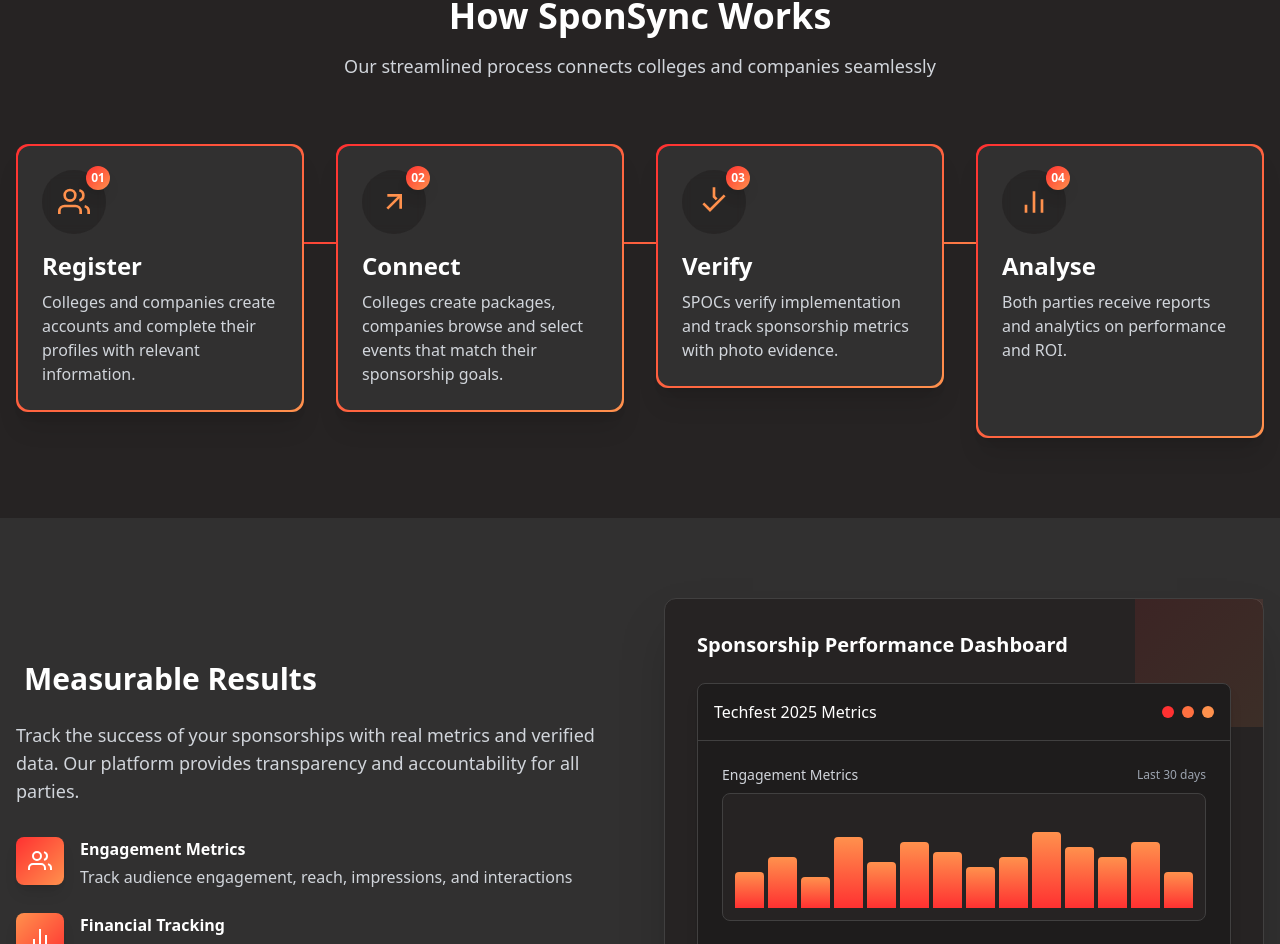
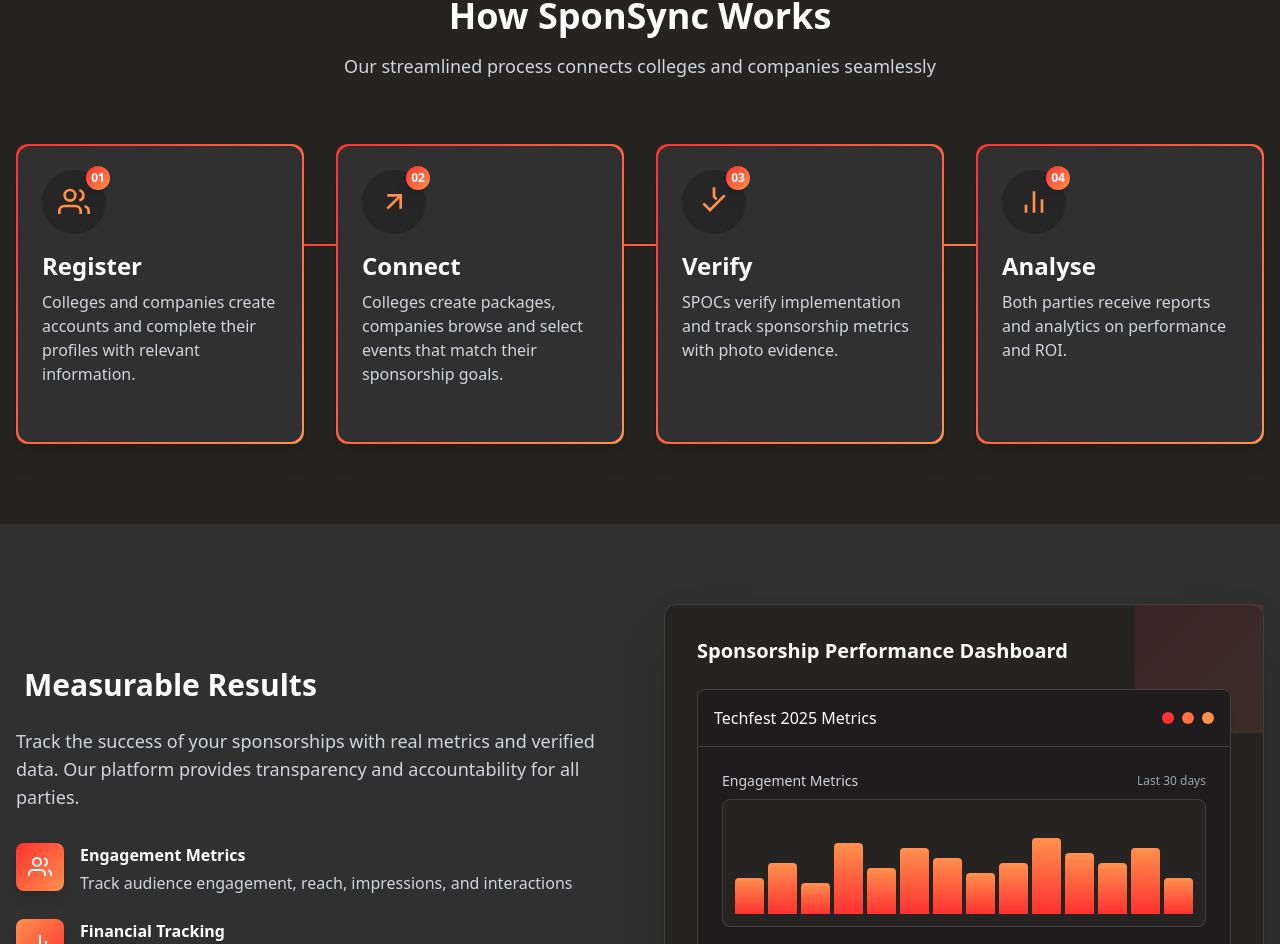
Before and after one commit to aarushroyy/sponsync, a Next.js app: page / in a window 1280 px wide. Shown: the part 1245-2189 px from the top of the page. Built offline with nearby package versions, Linux system fonts and the light colour scheme.

Commit message:
fix: cards - landing page

```diff
--- a/src/app/page.tsx
+++ b/src/app/page.tsx
@@ -1993,8 +1993,8 @@ const HomePage = () => {
 
       {/* Step 1: Register */}
       <div className="relative z-10">
-        <div className="bg-gradient-to-br from-[#ff3131] to-[#ff914d] rounded-xl shadow-xl p-[2px]">
-          <div className="bg-[#313030] rounded-xl p-6 h-full hover:bg-[#383535] transition-colors">
+        <div className="bg-gradient-to-br from-[#ff3131] to-[#ff914d] rounded-xl shadow-xl p-[2px] h-[300px]">
+          <div className="bg-[#313030] rounded-xl p-6 h-full hover:bg-[#383535] transition-colors flex flex-col">
             <div className="bg-[#1e1c1c]/50 rounded-full w-16 h-16 flex items-center justify-center mb-4 relative backdrop-blur-sm">
               <svg className="h-8 w-8 text-[#ff914d]" viewBox="0 0 24 24" fill="none" stroke="currentColor" strokeWidth="2">
                 <path d="M17 21v-2a4 4 0 00-4-4H5a4 4 0 00-4 4v2"></path>
@@ -2007,15 +2007,15 @@ const HomePage = () => {
               </div>
             </div>
             <h3 className="text-2xl font-bold text-white mb-2">Register</h3>
-            <p className="text-gray-300">Colleges and companies create accounts and complete their profiles with relevant information.</p>
+            <p className="text-gray-300 flex-1">Colleges and companies create accounts and complete their profiles with relevant information.</p>
           </div>
         </div>
       </div>
 
       {/* Step 2: Connect */}
       <div className="relative z-10">
-        <div className="bg-gradient-to-br from-[#ff3131] to-[#ff914d] rounded-xl shadow-xl p-[2px]">
-          <div className="bg-[#313030] rounded-xl p-6 h-full hover:bg-[#383535] transition-colors">
+        <div className="bg-gradient-to-br from-[#ff3131] to-[#ff914d] rounded-xl shadow-xl p-[2px] h-[300px]">
+          <div className="bg-[#313030] rounded-xl p-6 h-full hover:bg-[#383535] transition-colors flex flex-col">
             <div className="bg-[#1e1c1c]/50 rounded-full w-16 h-16 flex items-center justify-center mb-4 relative backdrop-blur-sm">
               <svg className="h-8 w-8 text-[#ff914d]" viewBox="0 0 24 24" fill="none" stroke="currentColor" strokeWidth="2">
                 <line x1="7" y1="17" x2="17" y2="7"></line>
@@ -2026,15 +2026,15 @@ const HomePage = () => {
               </div>
             </div>
             <h3 className="text-2xl font-bold text-white mb-2">Connect</h3>
-            <p className="text-gray-300">Colleges create packages, companies browse and select events that match their sponsorship goals.</p>
+            <p className="text-gray-300 flex-1">Colleges create packages, companies browse and select events that match their sponsorship goals.</p>
           </div>
         </div>
       </div>
 
       {/* Step 3: Verify */}
       <div className="relative z-10">
-        <div className="bg-gradient-to-br from-[#ff3131] to-[#ff914d] rounded-xl shadow-xl p-[2px]">
-          <div className="bg-[#313030] rounded-xl p-6 h-full hover:bg-[#383535] transition-colors">
+        <div className="bg-gradient-to-br from-[#ff3131] to-[#ff914d] rounded-xl shadow-xl p-[2px] h-[300px]">
+          <div className="bg-[#313030] rounded-xl p-6 h-full hover:bg-[#383535] transition-colors flex flex-col">
             <div className="bg-[#1e1c1c]/50 rounded-full w-16 h-16 flex items-center justify-center mb-4 relative backdrop-blur-sm">
               <svg className="h-8 w-8 text-[#ff914d]" viewBox="0 0 24 24" fill="none" stroke="currentColor" strokeWidth="2">
                 <path d="M20 7L9 18l-5-5M12 1v7l2 2"></path>
@@ -2044,15 +2044,15 @@ const HomePage = () => {
               </div>
             </div>
             <h3 className="text-2xl font-bold text-white mb-2">Verify</h3>
-            <p className="text-gray-300">SPOCs verify implementation and track sponsorship metrics with photo evidence.</p>
+            <p className="text-gray-300 flex-1">SPOCs verify implementation and track sponsorship metrics with photo evidence.</p>
           </div>
         </div>
       </div>
 
       {/* Step 4: Analyze */}
       <div className="relative z-10">
-        <div className="bg-gradient-to-br from-[#ff3131] to-[#ff914d] min-h-[290px] rounded-xl shadow-xl p-[2px]">
-          <div className="bg-[#313030] rounded-xl min-h-[290px] p-6 h-full hover:bg-[#383535] transition-colors">
+        <div className="bg-gradient-to-br from-[#ff3131] to-[#ff914d] rounded-xl shadow-xl p-[2px] h-[300px]">
+          <div className="bg-[#313030] rounded-xl p-6 h-full hover:bg-[#383535] transition-colors flex flex-col">
             <div className="bg-[#1e1c1c]/50 rounded-full w-16 h-16 flex items-center justify-center mb-4 relative backdrop-blur-sm">
               <svg className="h-8 w-8 text-[#ff914d]" viewBox="0 0 24 24" fill="none" stroke="currentColor" strokeWidth="2">
                 <path d="M18 20V10M12 20V4M6 20v-6"></path>
@@ -2062,7 +2062,7 @@ const HomePage = () => {
               </div>
             </div>
             <h3 className="text-2xl font-bold text-white mb-2">Analyse</h3>
-            <p className="text-gray-300">Both parties receive reports and analytics on performance and ROI.</p>
+            <p className="text-gray-300 flex-1">Both parties receive reports and analytics on performance and ROI.</p>
           </div>
         </div>
       </div>
```
